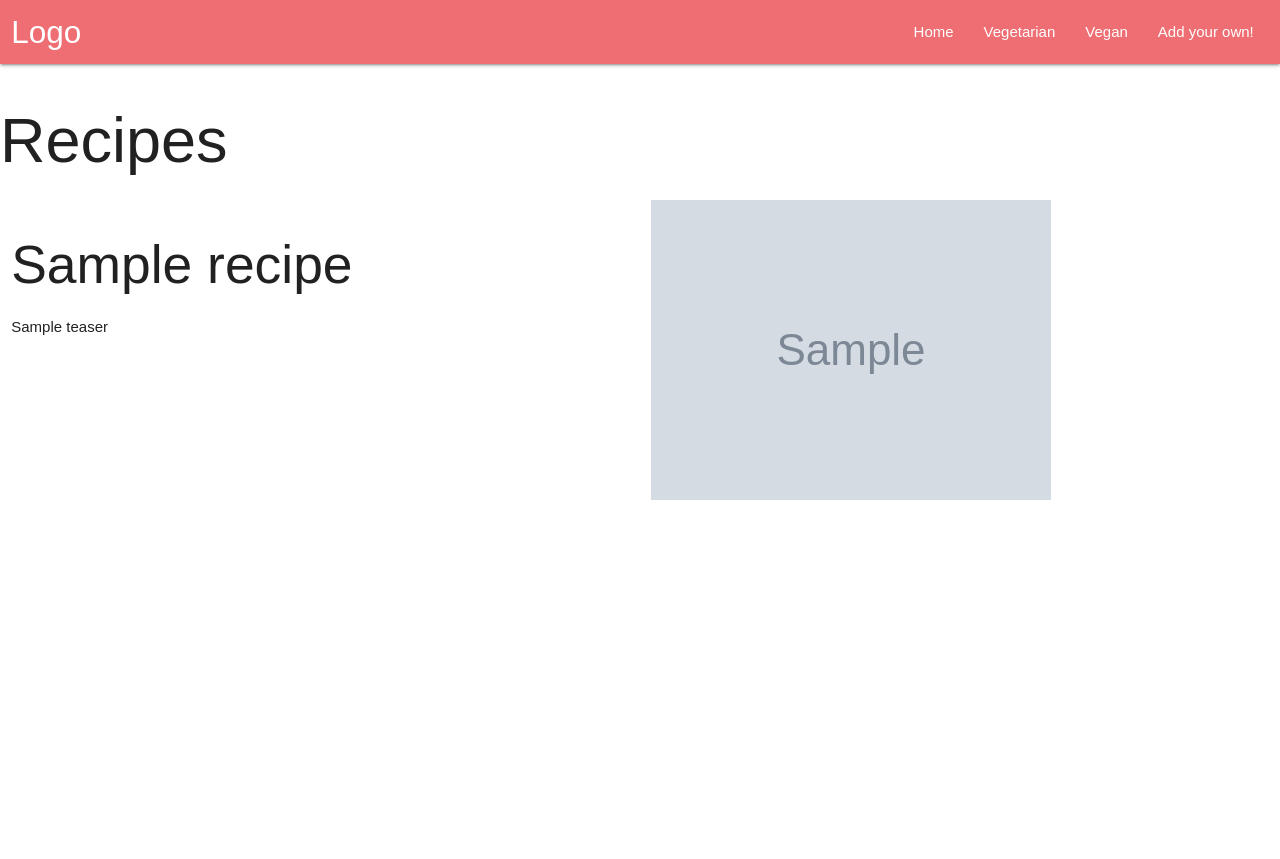
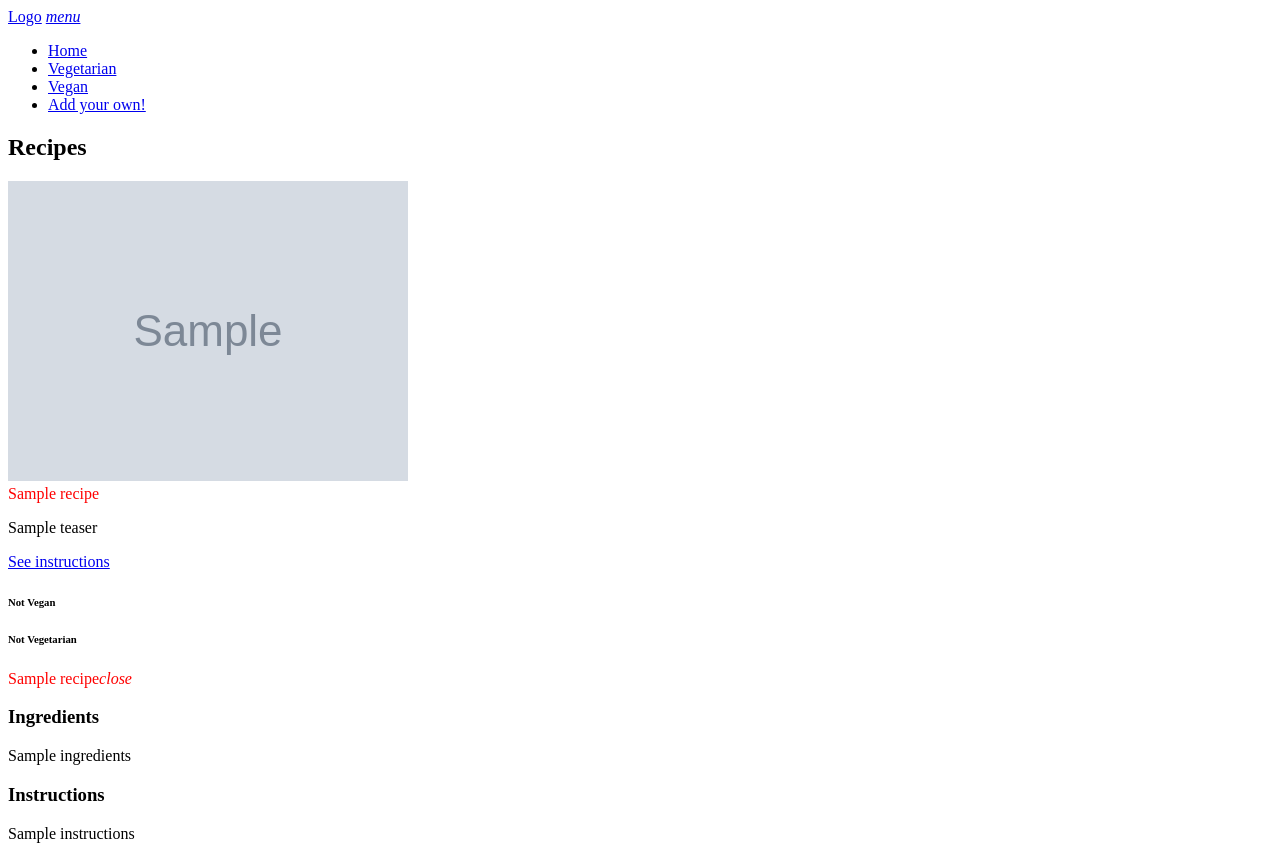
Before and after one commit to a-telier/the-pink-turnip, a Flask app: page / in a window 1280 px wide. Before the commit the page ends 500 px from the top, so only its background shows below. Run offline with Flask 2, Linux system fonts and the light colour scheme; grey boxes marked "Sample" are stand-in pictures; a database or web service that is not in the repository returns one stand-in record (values such as "Sample title"); some libraries are stand-ins or nearby versions.

Commit message:
started adding boolean logic to cards

```diff
--- a/static/css/style.css
+++ b/static/css/style.css
@@ -1,14 +1,17 @@
-body {
-    font-family: sans-serif;
-    margin: auto;
-}
-
-.teaser-container{
-    height: 100%;
-    width: 100%;
+.card-title{
+    color: red;
 }
 
 /*--------------------------------------------teaser*/
 .teaser-image{
     background-size: contain !important;
 }
+
+.styling-img{
+    padding: 2.5% !important;
+    margin: 2.5%;
+}
+
+.card-content{
+    height: auto !important;
+}
--- a/templates/base.html
+++ b/templates/base.html
@@ -2,23 +2,23 @@
 <html lang="en">
 
 <head>
+<!--Header-->
+{% block head %}
     <meta charset="UTF-8">
     <meta name="viewport" content="width=(device-width), initial-scale=1.0">
+    <title>{% block title %}{% endblock %} - Recipes</title>
 
     <!--Styling libraries-->
-    <link rel="stylesheet" href="{{ url_for('static', filename='css/style.css') }}">
-    <link rel="stylesheet" href="https://cdnjs.cloudflare.com/ajax/libs/materialize/1.0.0/css/materialize.min.css">
-    <script src="https://cdnjs.cloudflare.com/ajax/libs/materialize/1.0.0/js/materialize.min.js"></script>
+    <link rel="stylesheet" href="{{url_for('static', filename='css/style.css')}}" type="text/css"/>
+    <!-- <link rel="stylesheet" href="https://cdnjs.cloudflare.com/ajax/libs/materialize/1.0.0/css/materialize.min.css">
     <link href="https://fonts.googleapis.com/icon?family=Material+Icons" rel="stylesheet">
+    <link rel="stylesheet" href="path/to/font-awesome/css/font-awesome.min.css">
 
-    {% block head %}
-    {% endblock %}
-</head>
-
-<body>
+    <script src="https://cdnjs.cloudflare.com/ajax/libs/materialize/1.0.0/js/materialize.min.js"></script> -->
+{% endblock %}
 
 <!--Navigation-->
-    {% block navbar %}
+{% block navbar %}
     <nav class="row">
         <div class="nav-wrapper col s12 m12 l12 xl12">
             <a href="#!" class="brand-logo">Logo</a>
@@ -31,10 +31,13 @@
             </ul>
         </div>
     </nav>
-    {% endblock %}
+{% endblock %}
+</head>
 
 <!--Content-->
-    {% block body %}{% endblock %}
+<body>
+{% block body %}
+{% endblock %}
 </body>
 
 </html>
--- a/templates/home.html
+++ b/templates/home.html
@@ -1,33 +1,75 @@
 {% extends 'base.html' %}
 
 {% block head %}
+{{ super() }}
 {% endblock %}
 
 {% block body %}
-    <div class="teaser-container">
+<body>
+    <section>
+        <div class="container">
             <h1>Recipes</h1>
+        </div>
         {% for recipe in recipes %}
             {% if loop.index % 2 != 0 %}
-        <div class="row">
+            <div class="container">
+            <div class="card">
+                    <div class="card-image waves-effect waves-block waves-light">
+                    <img class="activator responsive-img" src="{{ recipe.imageURL }}">
+                </div>
+                <div class="card-content">
+                    <span class="card-title activator grey-text text-darken-4">{{recipe.name}}</span>
+                    <span class="col s5 m5 l5 left">
+                        <p>{{recipe.teaser}}</p>
+                        <p><a href="#">See instructions</a></p>
+                    </span>
+                    <span class="col s5 m5 l5 right">
+                        {% if recipe.isVegan == True %}
+                        <h6><i class="fa fa-heart" aria-hidden="true"></i>Vegan</h6>
+                        {% else %}
+                        <h6><i class="fa fa-times" aria-hidden="true"></i>Not Vegan</h6>
+                        {% endif%}
+                        {% if recipe.isVegetarian == True %}
+                        <h6><i class="fa fa-envira" aria-hidden="true"></i>Vegetarian</h6>
+                        {% else %}
+                        <h6><i class="fa fa-times" aria-hidden="true"></i>Not Vegetarian</h6>
+                        {% endif%}
+                    </span>
+                </div>
+                <div class="card-reveal">
+                    <span class="card-title grey-text text-darken-4">{{recipe.name}}<i class="material-icons right">close</i></span>
+                    <h3>Ingredients</h3>
+                    <p>{{recipe.ingredients}}</p>
+                    <h3>Instructions</h3>
+                    <p>{{recipe.instructions}}</p>
+                </div>
+            </div>
+
+            <!-- <div class="row card medium z-depth-3">
                 <div class="col l6 m12 s12">
-                <h2>{{recipe.name}}</h2>
-                <p>{{recipe.teaser}}</p>
+                    <h2 class="card-title">{{recipe.name}}</h2>
+                    <p class="card-content">{{recipe.teaser}}</p>
                 </div>
                 <div class="col l6 m12 s12">
-                <img class="responsive-img" src="{{ recipe.imageURL }}" alt="{{ recipe.name}}">
+                    <img class="responsive-img card-image styling-img" src="{{ recipe.imageURL }}" alt="{{ recipe.name}}">
                 </div>
-        </div>
+            </div> -->
+            <span></span>
             {% else %}
-        <div class="row">
+            <div class="row card medium z-depth-3">
                 <div class="col l6 m12 s12">
-                <img class="responsive-img" src="{{ recipe.imageURL }}" alt="{{ recipe.name}}">
+                    <img class="responsive-img card-image styling-img" src="{{ recipe.imageURL }}" alt="{{ recipe.name}}">
                 </div>
                 <div class="col l6 m12 s12">
-                <h2>{{recipe.name}}</h2>
+                    <a class="btn-floating halfway-fab waves-effect waves-light red"><i class="material-icons">add</i></a>
+                    <h2 class="card-title">{{recipe.name}}</h2>
                     <p>{{recipe.teaser}}</p>
                 </div>
             </div>
+            <span></span>
+        </div>
             {% endif %}
-    </div>
         {% endfor %}
+    </section>
+</body>
 {% endblock %}
```
Lines whose indentation alone changed are shown as unchanged.
